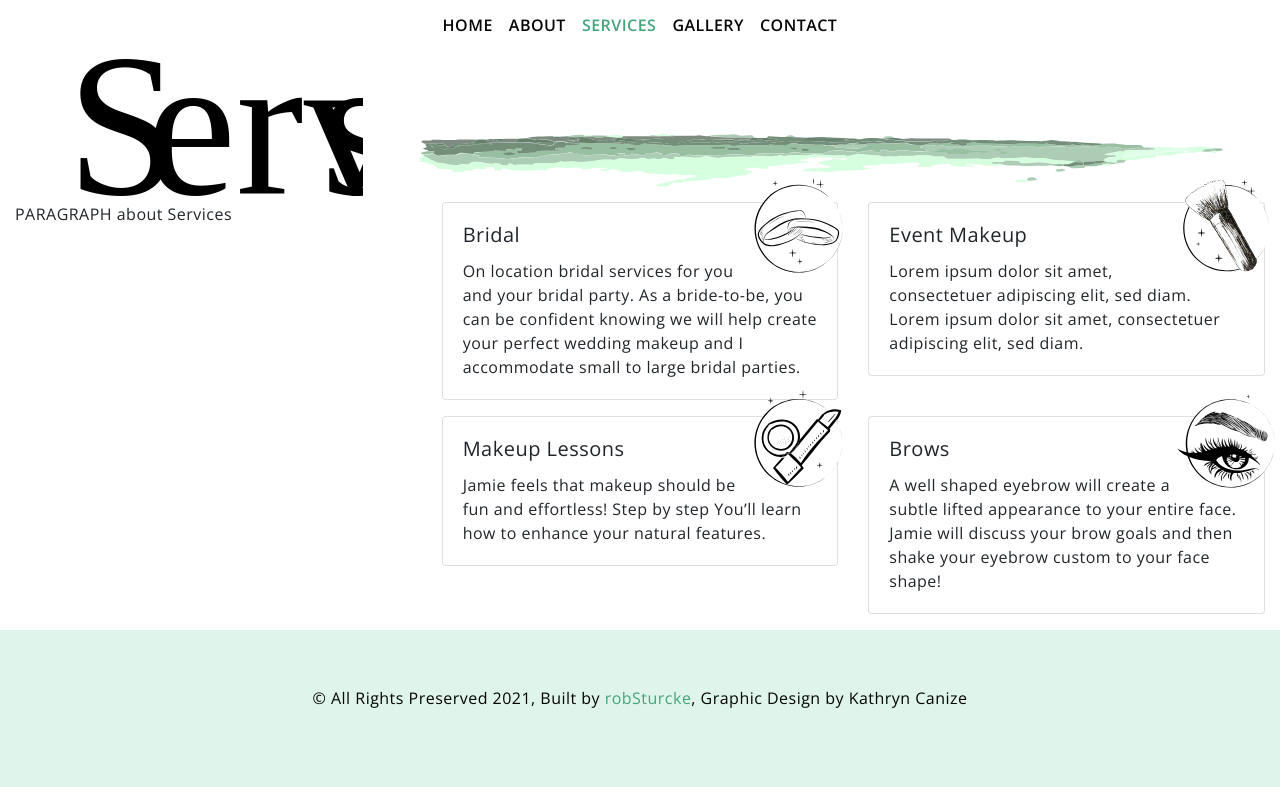
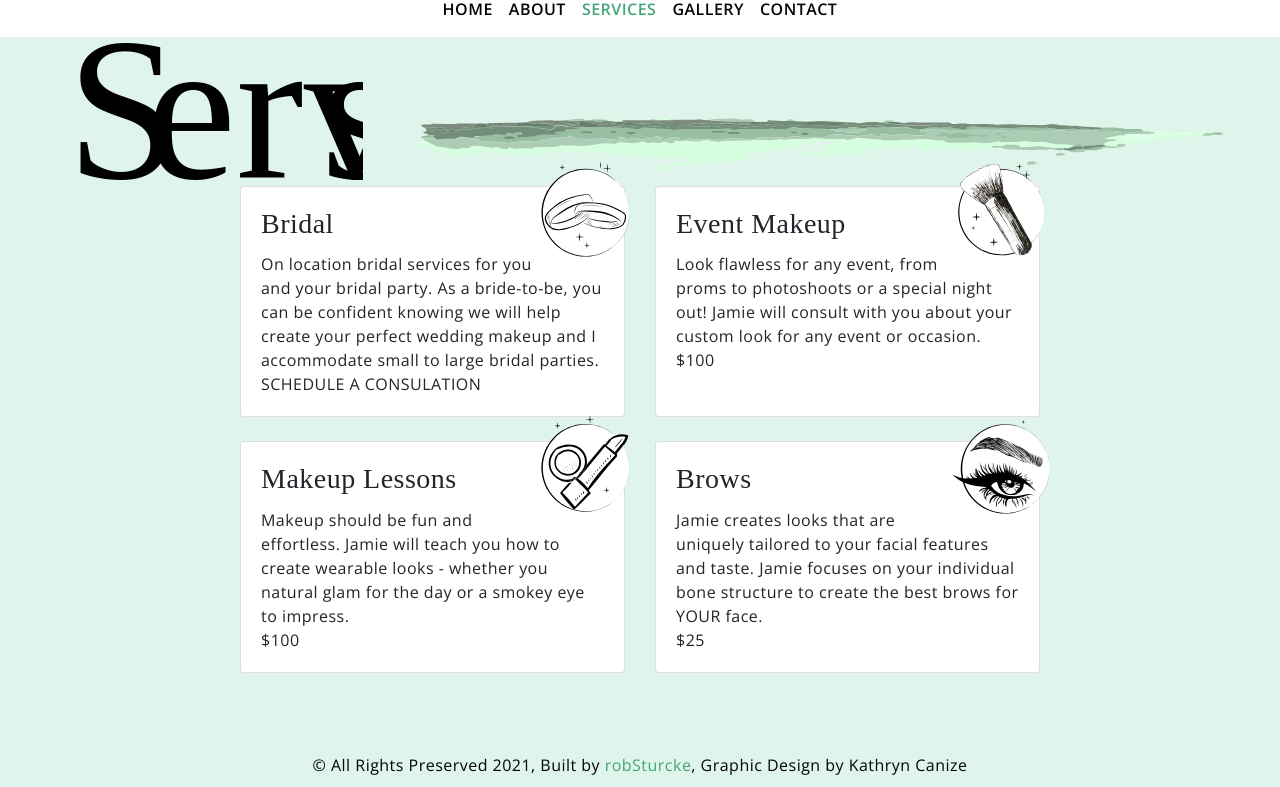
Before and after one commit to robSturcke/glam_by_jam, a Gatsby site: page /services in a window 1280 px wide. Shown: the part 210-997 px from the top of the page. Built offline with nearby package versions, Linux system fonts and the light colour scheme; Gatsby itself is replaced by a stand-in of ours; a web font is replaced by a local one.

Commit message:
savepoint, fixes SEO titles, style adjustments etc

```diff
--- a/src/components/header.js
+++ b/src/components/header.js
@@ -8,7 +8,7 @@ const Header = ({ siteTitle }) => (
   <header>
     <div className="nav_wrap">
       <div className="text-center">
-        <div className="logo py-3">
+        <div className="logo pt-3">
           <Link to="/">
             <img src={Logo} className="logo" alt="Glam by Jam" />
           </Link>
--- a/src/pages/contact.js
+++ b/src/pages/contact.js
@@ -4,7 +4,7 @@ import SEO from "../components/seo"
 
 const Contact = () => (
   <>
-    <SEO title="Contact or Schedule a Makeup Appointment" />
+    <SEO title="Schedule a Makeup Appointment" />
     <Schedule />
   </>
 )
--- a/src/pages/services.js
+++ b/src/pages/services.js
@@ -5,10 +5,14 @@ import BridalIcon from "../images/bridal_icon"
 import LessonIcon from "../images/lessons_icon"
 import EventIcon from "../images/event_icon"
 import BrowsIcon from "../images/brows_icon"
+import SEO from "../components/seo"
 
 const Services = () => (
+  <>
+    <SEO title="Services" />
+    <div className="primary_wrap">
+      <div className="container-fluid">
         <div className="content_wrap">
-    <div className="container-fluid">
           <div className="row">
             <div className="col-md-4">
               <img
@@ -25,58 +29,75 @@ const Services = () => (
               />
             </div>
           </div>
+          <div className="small_wrap">
             <div className="row">
-        <div className="col-4">PARAGRAPH about Services</div>
-        <div className="col-8">
-          <div className="row">
-            <div className="col-6">
-              <div className="card mb-3">
+              <div className="col-md-6 mb-4">
+                <div className="card h-100">
                   <div className="card-body">
-                  <BridalIcon icon="img-fluid services_icon" filler="filler" />
-                  <h5 className="card-title">Bridal</h5>
-                  <p className="card-text">
+                    <h3 className="card-title">
+                      Bridal{" "}
+                      <BridalIcon
+                        icon="img-fluid services_icon"
+                        filler="filler"
+                      />
+                    </h3>
+                    <div className="card-text">
                       On location bridal services for you and your bridal party.
-                    As a bride-to-be, you can be confident knowing we will help
-                    create your perfect wedding makeup and I accommodate small
-                    to large bridal parties.
-                  </p>
+                      As a bride-to-be, you can be confident knowing we will
+                      help create your perfect wedding makeup and I accommodate
+                      small to large bridal parties.
+                    </div>
+                    <span>SCHEDULE A CONSULATION</span>
                   </div>
                 </div>
               </div>
-            <div className="col-6">
-              <div className="card mb-3">
+              <div className="col-md-6 mb-4">
+                <div className="card mb-3 h-100">
                   <div className="card-body">
-                  <EventIcon />
-                  <h5 className="card-title">Event Makeup</h5>
-                  <p className="card-text">
-                    Lorem ipsum dolor sit amet, consectetuer adipiscing elit,
-                    sed diam. Lorem ipsum dolor sit amet, consectetuer
-                    adipiscing elit, sed diam.
-                  </p>
+                    <h3 className="card-title">
+                      Event Makeup <EventIcon />
+                    </h3>
+                    <div className="card-text">
+                      Look flawless for any event, from proms to photoshoots or
+                      a special night out! Jamie will consult with you about
+                      your custom look for any event or occasion.
+                    </div>
+                    <span>$100</span>
                   </div>
                 </div>
               </div>
-            <div className="col-6">
-              <div className="card mb-3">
+              <div className="col-md-6 mb-4">
+                <div className="card h-100">
                   <div className="card-body">
-                  <LessonIcon icon="img-fluid services_icon" filler="filler" />
-                  <h5 className="card-title">Makeup Lessons</h5>
+                    <h3 className="card-title">
+                      Makeup Lessons{" "}
+                      <LessonIcon
+                        icon="img-fluid services_icon"
+                        filler="filler"
+                      />
+                    </h3>
                     <div className="card-text">
-                    Jamie feels that makeup should be fun and effortless! Step
-                    by step You’ll learn how to enhance your natural features.
+                      Makeup should be fun and effortless. Jamie will teach you
+                      how to create wearable looks - whether you natural glam
+                      for the day or a smokey eye to impress.
+                    </div>
+                    <span>$100</span>
                   </div>
                 </div>
               </div>
+              <div className="col-md-6 mb-4">
+                <div className="card h-100">
+                  <div className="card-body">
+                    <h3 className="card-title">
+                      Brows <BrowsIcon />
+                    </h3>
+                    <div className="card-text">
+                      Jamie creates looks that are uniquely tailored to your
+                      facial features and taste. Jamie focuses on your
+                      individual bone structure to create the best brows for
+                      YOUR face.
                     </div>
-            <div className="col-6">
-              <div className="card mb-3">
-                <div className="card-body">
-                  <BrowsIcon />
-                  <h5 className="card-title">Brows</h5>
-                  <div className="card-text">
-                    A well shaped eyebrow will create a subtle lifted appearance
-                    to your entire face. Jamie will discuss your brow goals and
-                    then shake your eyebrow custom to your face shape!
+                    <span>$25</span>
                   </div>
                 </div>
               </div>
@@ -85,7 +106,7 @@ const Services = () => (
         </div>
       </div>
     </div>
-  </div>
+  </>
 )
 
 export default Services
--- a/src/stylesheets/App.scss
+++ b/src/stylesheets/App.scss
@@ -75,13 +75,17 @@
 
     &:hover {
       text-decoration: none;
-      color: darken($color: $alt, $amount: 15%);
+      color: $secondary;
 
       .insta_icon {
-        fill: darken($color: $alt, $amount: 15%);
+        fill: $secondary;
       }
     }
   }
+}
+
+.small_wrap {
+  @include small_wrap;
 }
 
 .logo {
--- a/src/stylesheets/_mixins.scss
+++ b/src/stylesheets/_mixins.scss
@@ -2,6 +2,12 @@
   display: block;
   margin: auto;
   max-width: 1280px;
+}
+
+@mixin small_wrap {
+  display: block;
+  margin: auto;
+  max-width: 800px;
 }
 
 @mixin bordered {
--- a/src/stylesheets/services.scss
+++ b/src/stylesheets/services.scss
@@ -16,6 +16,12 @@
     fill: #ffffff;
   }
 }
+.card {
+  h3 {
+    @include didoni;
+  }
+}
+
 @media only screen and (max-width: 768px) {
   .services_watercolor {
     margin-top: 0;
```
Also changed, not shown: src/components/gallery/bridal.js (deleted, +0 -19 lines), src/components/gallery/photoshoots.js (deleted, +0 -18 lines), src/components/insta.js (+10 -8 lines), src/pages/gallery.js (+3 -5 lines), src/pages/index.js (+8 -2 lines). Lines whose indentation alone changed are shown as unchanged.
